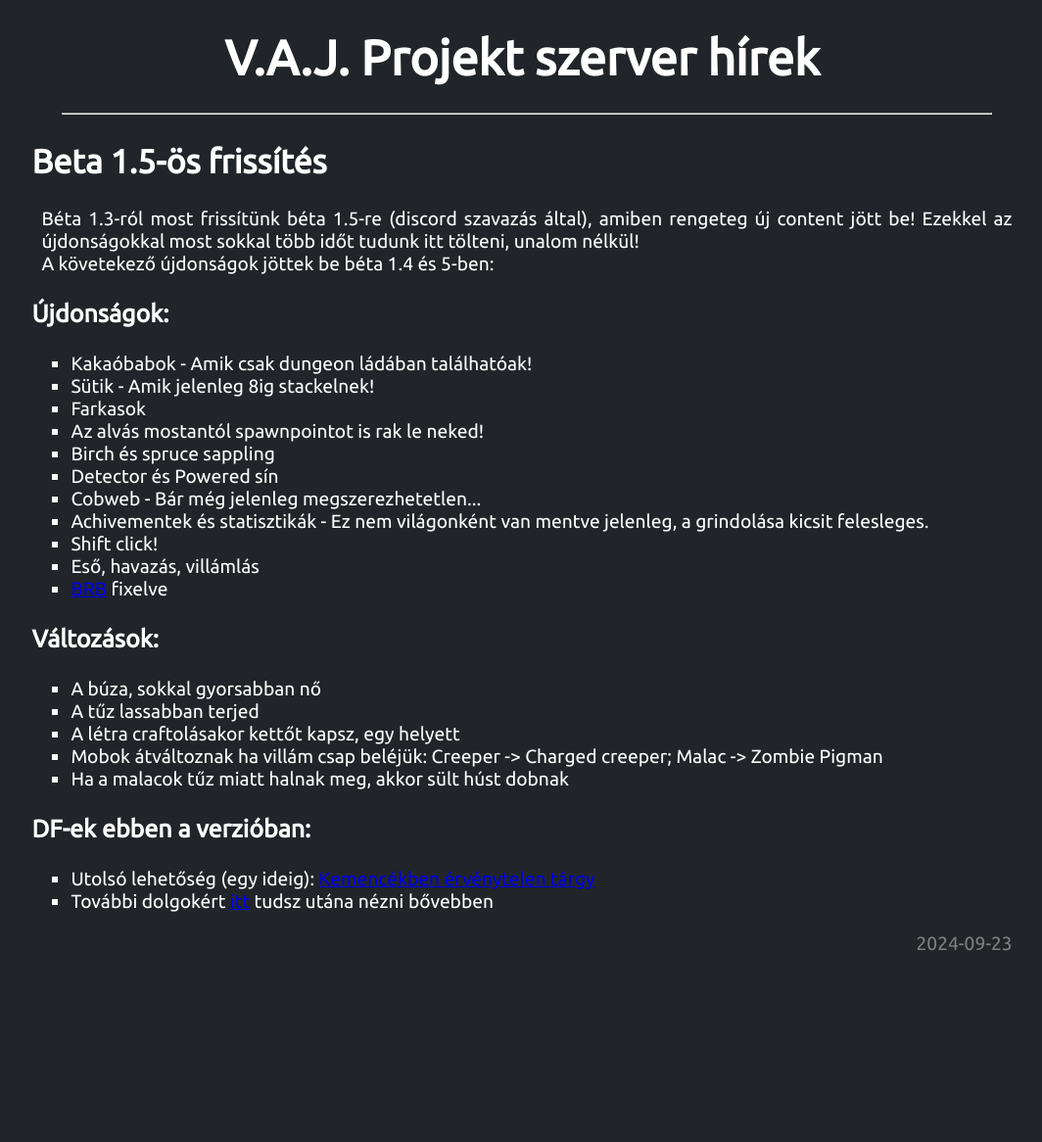
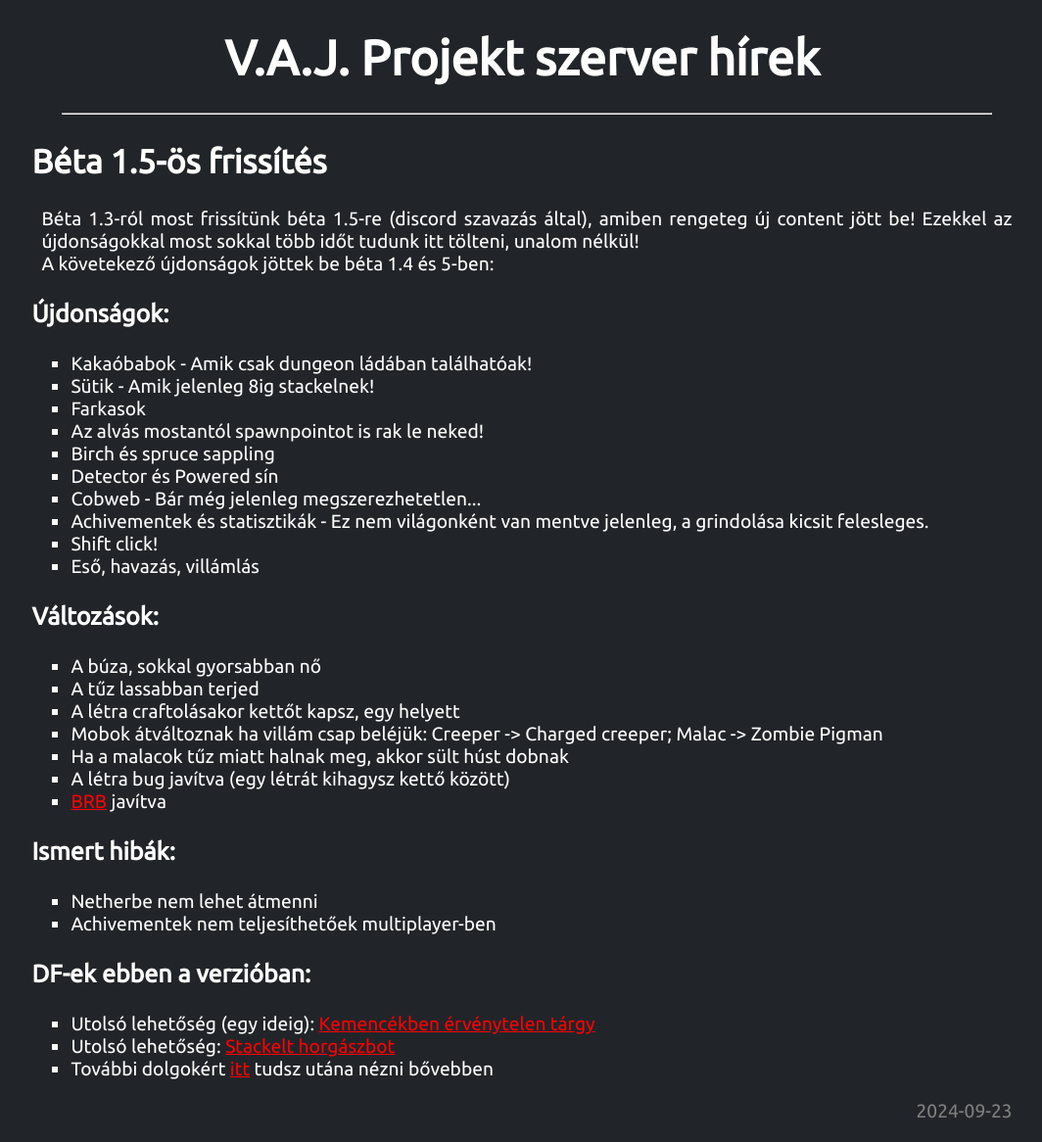
Before and after one commit to rewerze/rewerze.hu, a PHP site: page /vaj-updates/index.html in a window 1280 px wide. Shown: the whole page at 98% size, without its empty margins (102-1166 px from the left). Before the commit the page ends 971 px from the top, so only its background shows below. Run offline with PHP 8.4, Linux system fonts and the light colour scheme.

Commit message:
ismert hibák + rendezés

```diff
--- a/assets/css/style.css
+++ b/assets/css/style.css
@@ -92,6 +92,11 @@ li {
 .lab {
   color: #7f7f7f;
   text-align: end;
+  margin-bottom: 20px;
+}
+
+.blog a {
+  color: red;
 }
 
 .yt {
--- a/vaj-updates/index.html
+++ b/vaj-updates/index.html
@@ -14,7 +14,7 @@
     <hr>
 
     <section id="beta5" class="blog">
-        <h2>Beta 1.5-ös frissítés</h2>
+        <h2>Béta 1.5-ös frissítés</h2>
         <p>Béta 1.3-ról most frissítünk béta 1.5-re (discord szavazás által), amiben rengeteg új content jött be!
             Ezekkel az újdonságokkal most sokkal több időt tudunk itt tölteni, unalom nélkül!<br></p>
 
@@ -33,7 +33,6 @@
             </li>
             <li>Shift click!</li>
             <li>Eső, havazás, villámlás</li>
-            <li><a href="https://mcdf.wiki.gg/wiki/Java_Edition:Block_Replacement_Bypass">BRB</a> fixelve</li>
         </ul>
         <h3>Változások:</h3>
         <ul>
@@ -42,13 +41,26 @@
             <li>A létra craftolásakor kettőt kapsz, egy helyett</li>
             <li>Mobok átváltoznak ha villám csap beléjük: Creeper -> Charged creeper; Malac -> Zombie Pigman</li>
             <li>Ha a malacok tűz miatt halnak meg, akkor sült húst dobnak</li>
+            <li>A létra bug javítva (egy létrát kihagysz kettő között)</li>
+            <li><a href="https://mcdf.wiki.gg/wiki/Java_Edition:Block_Replacement_Bypass" target="_blank">BRB</a>
+                javítva</li>
         </ul>
+        <h3>Ismert hibák:</h3>
+        <ul>
+            <li>Netherbe nem lehet átmenni</li>
+            <li>Achivementek nem teljesíthetőek multiplayer-ben</li>
+        </ul>
+
         <h3>DF-ek ebben a verzióban:</h3>
         <ul>
             <li>Utolsó lehetőség (egy ideig): <a
-                    href="https://mcdf.wiki.gg/wiki/Java_Edition:Invalid_Item_in_Furnace_Slot">Kemencékben érvénytelen
+                    href="https://mcdf.wiki.gg/wiki/Java_Edition:Invalid_Item_in_Furnace_Slot"
+                    target="_blank">Kemencékben érvénytelen
                     tárgy</a></li>
-            <li>További dolgokért <a href="https://mcdf.wiki.gg/wiki/Java_Edition:Beta">itt</a> tudsz utána nézni
+            <li>Utolsó lehetőség: <a href="https://mcdf.wiki.gg/wiki/Java_Edition:Overstacked_Items#Fishing_Rod_Stack"
+                    target="_blank">Stackelt horgászbot</a></li>
+            <li>További dolgokért <a href="https://mcdf.wiki.gg/wiki/Java_Edition:Beta" target="_blank">itt</a> tudsz
+                utána nézni
                 bővebben</li>
         </ul>
         <p class="lab">2024-09-23</p>
```
